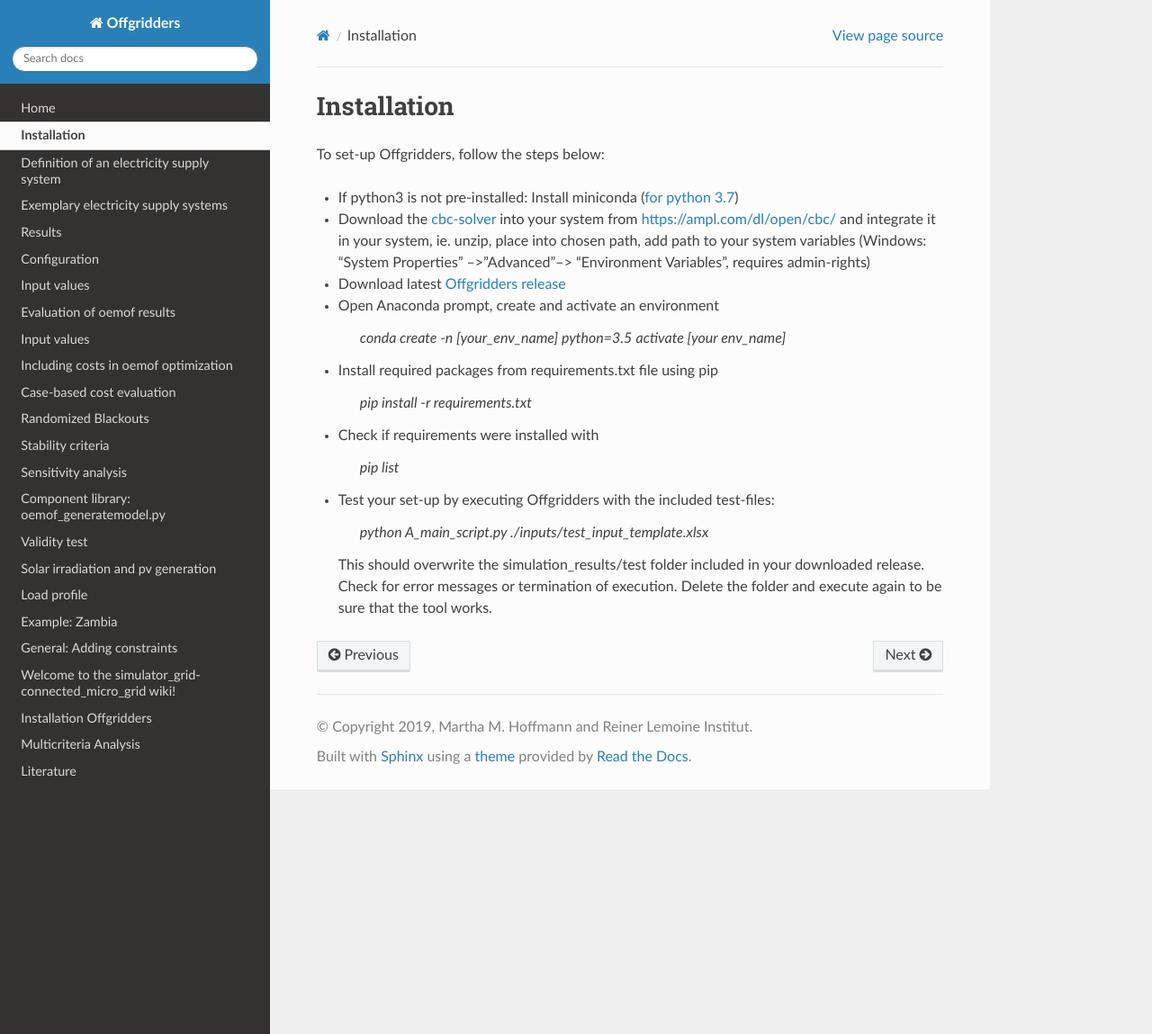
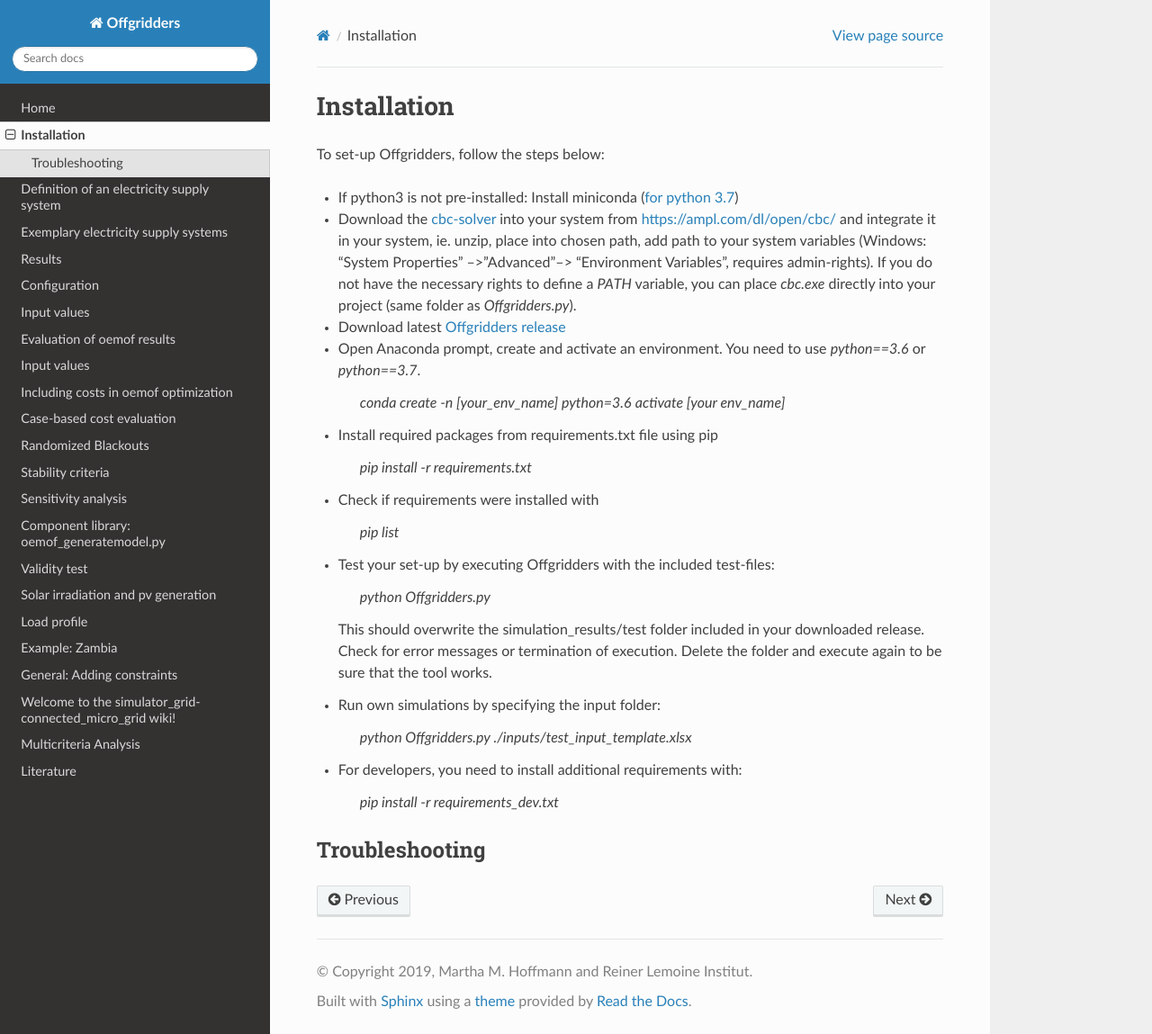
Before and after one commit to rl-institut/offgridders, a Sphinx documentation site: the page built from docs/Installation.rst, in a window 1280 px wide and 1149 px high. Shown: the whole window at 90% size. Built offline with Sphinx 7.4.7 and the Read the Docs theme 2.0.0, drawn with Linux system fonts in a browser that asks for light colours; pages that are not in the unit, such as notebooks, are missing from menus.

Commit message:
Update installation instructions

```diff
--- a/docs/Installation.rst
+++ b/docs/Installation.rst
@@ -1,17 +1,17 @@
-========================
+============
 Installation
-========================
+============
 To set-up Offgridders, follow the steps below:
 
 * If python3 is not pre-installed: Install miniconda (`for python 3.7 <https://docs.conda.io/en/latest/miniconda.html>`_)
 
-* Download the `cbc-solver <https://projects.coin-or.org/Cbc>`_ into your system from https://ampl.com/dl/open/cbc/ and integrate it in your system, ie. unzip, place into chosen path, add path to your system variables  (Windows: “System Properties” -->”Advanced”--> “Environment Variables”, requires admin-rights)
+* Download the `cbc-solver <https://projects.coin-or.org/Cbc>`_ into your system from https://ampl.com/dl/open/cbc/ and integrate it in your system, ie. unzip, place into chosen path, add path to your system variables  (Windows: “System Properties” -->”Advanced”--> “Environment Variables”, requires admin-rights). If you do not have the necessary rights to define a `PATH` variable, you can place `cbc.exe` directly into your project (same folder as `Offgridders.py`).
 
 * Download latest `Offgridders release <https://github.com/rl-institut/offgridders>`_
 
-* Open Anaconda prompt, create and activate an environment
+* Open Anaconda prompt, create and activate an environment. You need to use `python==3.6` or `python==3.7`.
 
-    `conda create -n [your_env_name] python=3.5`
+    `conda create -n [your_env_name] python=3.6`
     `activate [your env_name]`
 
 * Install required packages from requirements.txt file using pip
@@ -24,6 +24,18 @@
 
 * Test your set-up by executing Offgridders with the included test-files:
 
-    `python A_main_script.py ./inputs/test_input_template.xlsx`
+    `python Offgridders.py`
 
   This should overwrite the simulation_results/test folder included in your downloaded release. Check for error messages or termination of execution. Delete the folder and execute again to be sure that the tool works.
+
+* Run own simulations by specifying the input folder:
+
+    `python Offgridders.py ./inputs/test_input_template.xlsx`
+
+* For developers, you need to install additional requirements with:
+
+    `pip install -r requirements_dev.txt`
+
+
+Troubleshooting
+###############
```
Also changed, not shown: README.md (+8 -6 lines), docs/Installation_2.rst (deleted, +0 -28 lines).
